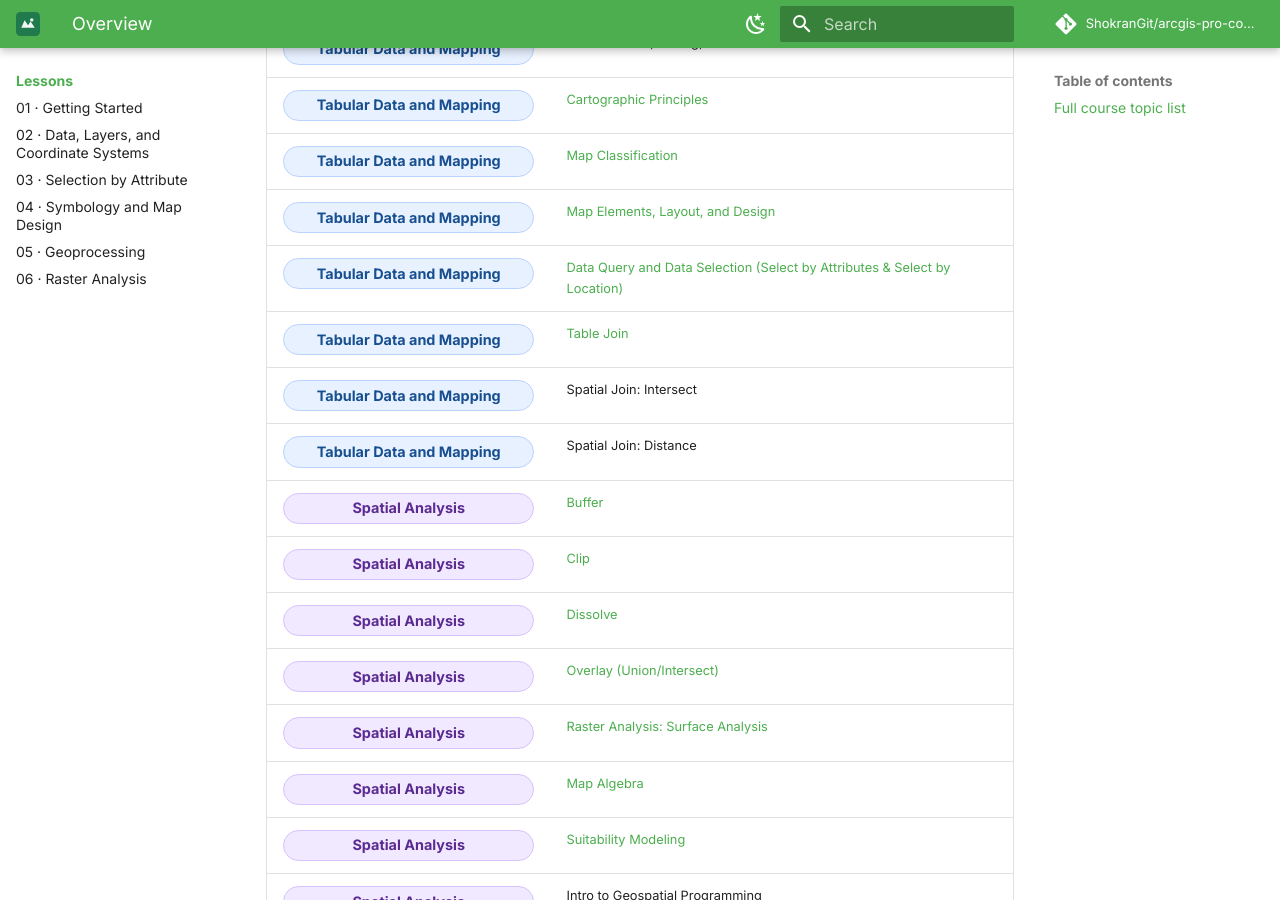
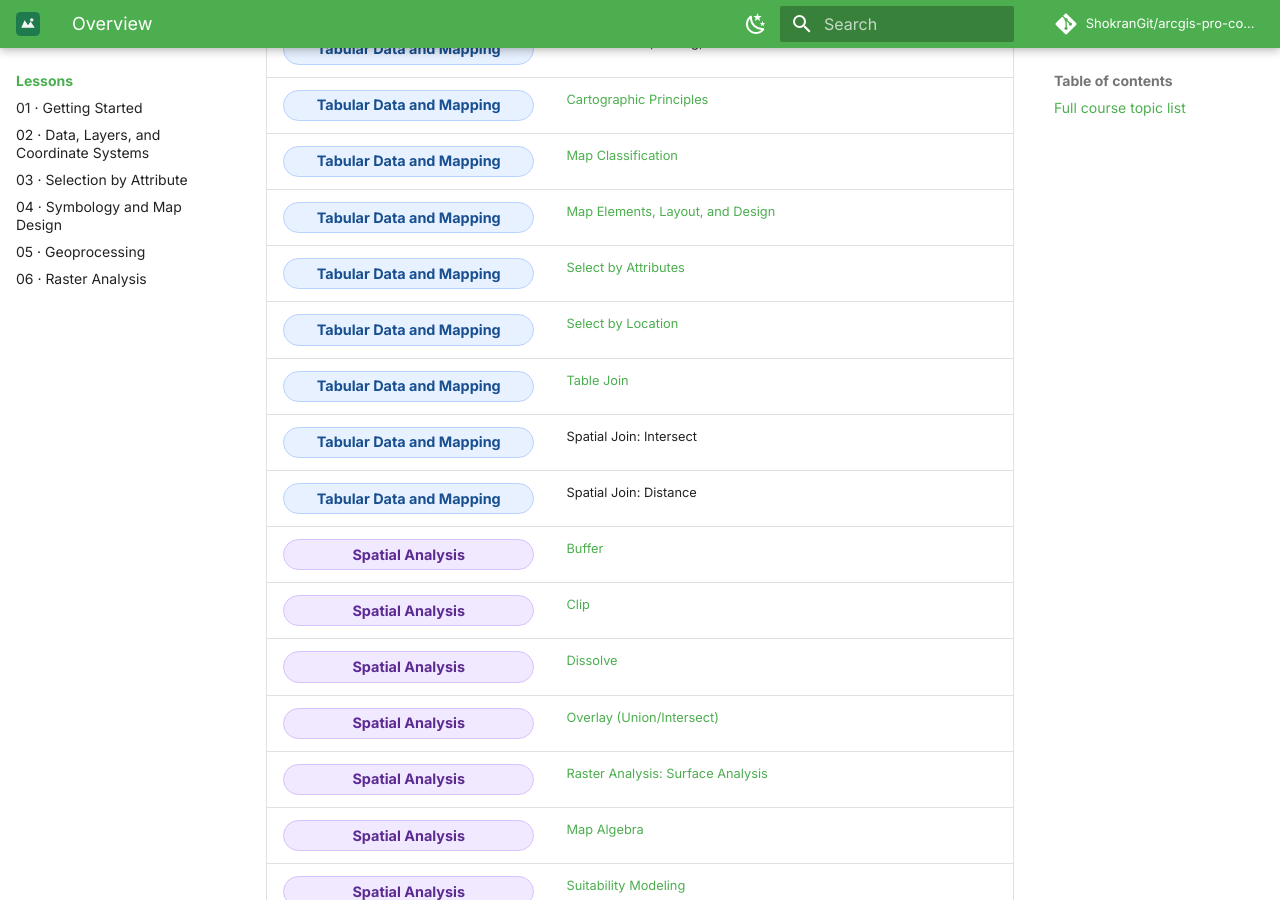
Before and after one commit to ShokranGit/arcgis-pro-course, an MkDocs documentation site: the page built from docs/lessons/index.md, in a window 1280 px wide and 900 px high, scrolled down 1828 px. Built offline with MkDocs 1.6.1 and Material for MkDocs 9.7.7, drawn with Linux system fonts in a browser that asks for light colours; comment, search, counter and statistics services are not loaded.

Commit message:
Split combined selection topic into Select by Attributes and Select by Location lessons

```diff
--- a/docs/lessons/index.md
+++ b/docs/lessons/index.md
@@ -32,7 +32,8 @@ A date-free, college-agnostic view of every topic in the course. This list isn't
 | <span class="module-badge module-tabular">Tabular Data and Mapping</span> | [Cartographic Principles](04-symbology-map-design.md) |
 | <span class="module-badge module-tabular">Tabular Data and Mapping</span> | [Map Classification](04-symbology-map-design.md) |
 | <span class="module-badge module-tabular">Tabular Data and Mapping</span> | [Map Elements, Layout, and Design](04-symbology-map-design.md) |
-| <span class="module-badge module-tabular">Tabular Data and Mapping</span> | [Data Query and Data Selection (Select by Attributes & Select by Location)](03-selection-by-attribute.md) |
+| <span class="module-badge module-tabular">Tabular Data and Mapping</span> | [Select by Attributes](03-selection-by-attribute.md) |
+| <span class="module-badge module-tabular">Tabular Data and Mapping</span> | [Select by Location](03b-selection-by-location.md) |
 | <span class="module-badge module-tabular">Tabular Data and Mapping</span> | [Table Join](../slides/table-join.md) |
 | <span class="module-badge module-tabular">Tabular Data and Mapping</span> | Spatial Join: Intersect |
 | <span class="module-badge module-tabular">Tabular Data and Mapping</span> | Spatial Join: Distance |
```
